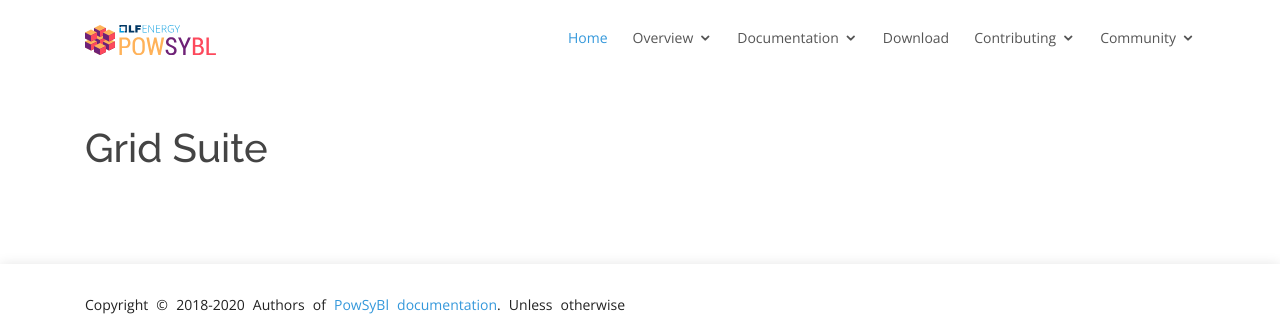
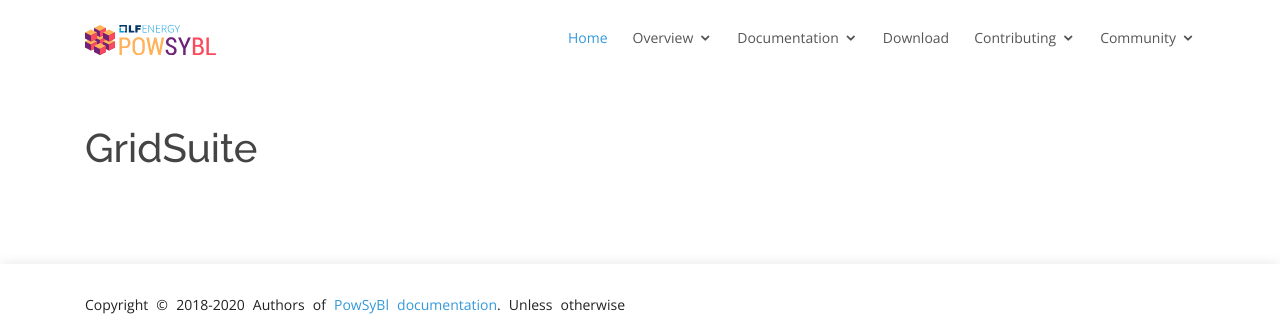
Before and after one commit to powsybl/powsybl.github.io, a Jekyll site: the page built from pages/projects/gridsuite.md, in a window 1280 px wide. Shown: the top 318 px of the page. Built offline with Jekyll 4.4.1, drawn with Linux system fonts in a browser that asks for light colours; our own code applies the rules of GitHub Pages for plain Markdown files.

Commit message:
Fix GridSuite name, add ImaGrid user story in the expected contributions (#139)
Signed-off-by: Agnès Leroy <agnes.leroy@rte-france.com>

```diff
--- a/pages/projects/grid-suite.md
+++ b/pages/projects/gridsuite.md
@@ -2,4 +2,4 @@
 layout: default
 ---
 
-# Grid Suite
+# GridSuite
```
Also changed, not shown: pages/todo/expected-contributions.md (+2 -1 lines).
